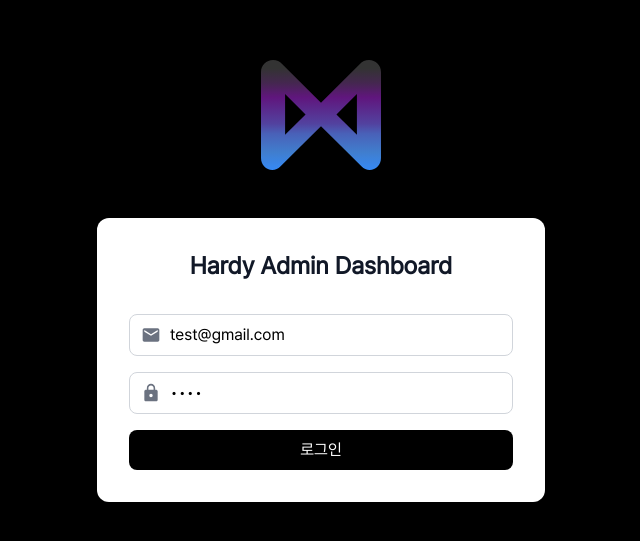
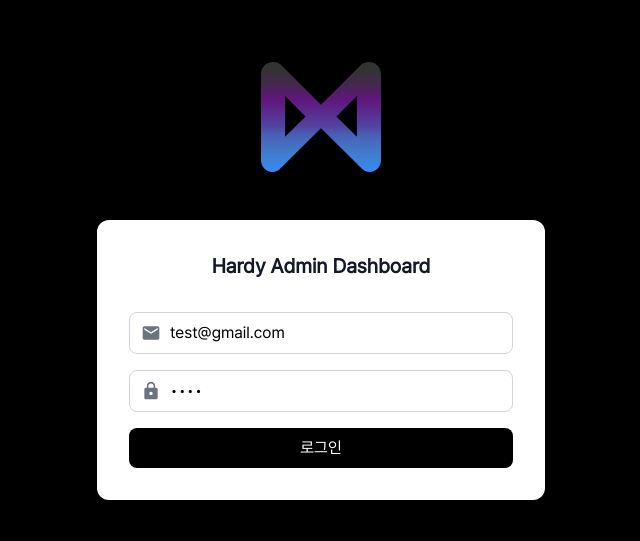
Before and after one commit to sangwookim0321/hardy-admin-dashboard, a Next.js app: page / in a window 1280 px wide. Shown: the part 119-660 px from the top of the page, without its empty margins (319-959 px from the left). Built offline with nearby package versions, Linux system fonts and the light colour scheme; no server answers.

Commit message:
[update] 로그인 폼 h1 사이즈 조정

```diff
--- a/src/components/molecules/auth-form/AuthForm.tsx
+++ b/src/components/molecules/auth-form/AuthForm.tsx
@@ -33,7 +33,7 @@ export const AuthForm = ({ onSubmit, isLoading = false }: AuthFormProps) => {
     <FlexBox direction="col" items="center" gap={8}>
       <Image src="/hardy-admin-logo.svg" alt="Hardy Admin Logo" width={120} height={120} priority className="mb-4" />
       <FlexBox direction="col" items="center" className="w-full max-w-md rounded-xl bg-white p-8 shadow-lg mx-4">
-        <h1 className="text-2xl font-bold text-gray-900 mb-8">Hardy Admin Dashboard</h1>
+        <h1 className="text-xl font-bold text-gray-900 mb-8">Hardy Admin Dashboard</h1>
         <Form onSubmit={handleSubmit} className="w-full space-y-4">
           <Input
             type="email"
```
